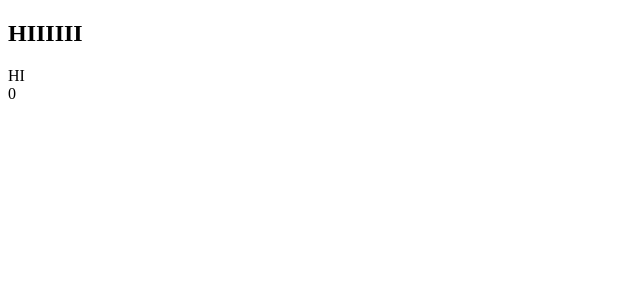
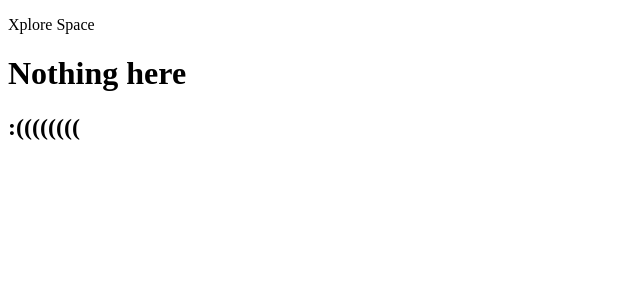
Before and after one commit to NimSum/spacexplorer, a React (Create React App) app: page / in a window 1280 px wide. Shown: the top 300 px of the page, without its empty margins (0-640 px from the left). Built offline with nearby package versions, Linux system fonts and the light colour scheme; no server answers.

Commit message:
Create reducer files needed for category

```diff
--- a/src/containers/App/App.js
+++ b/src/containers/App/App.js
@@ -34,19 +34,12 @@ export class App extends Component {
   render() {
     return (
       <main>
-        {/* < CategoryMenu /> */}
+        < CategoryMenu />
         {/* < AsideEvents /> */}
         < Switch >
-          < Route exact path='/'
-            component={ NextLaunchesContainer}/>
-          < Route path='/rockets/:id' render={ ({ match }) => {
-            console.log(match.params.id)
-            return (<div>
-              <h3>Rockets</h3>
-              {/* < NextLaunch /> */}
-              {/* < NextLaunchesContainer /> */}
-            </div>)
-            }}/>
+          {/* < Route exact path='/'
+            component={ NextLaunchesContainer}/> */}
+          {/* < Route path='/rockets' component={ }/> */}
           < Route component={ Page404 } />
         </Switch>
       </main>
```
Also changed, not shown: src/thunks/categoryManager.js (added, +13 -0 lines), src/reducers/astronautsReducer.js (added), src/reducers/launchProviders.js (added), src/reducers/orbitersReducer.js (added), src/reducers/rocketsReducer.js (added), src/reducers/spaceStationsReducer.js (added).
